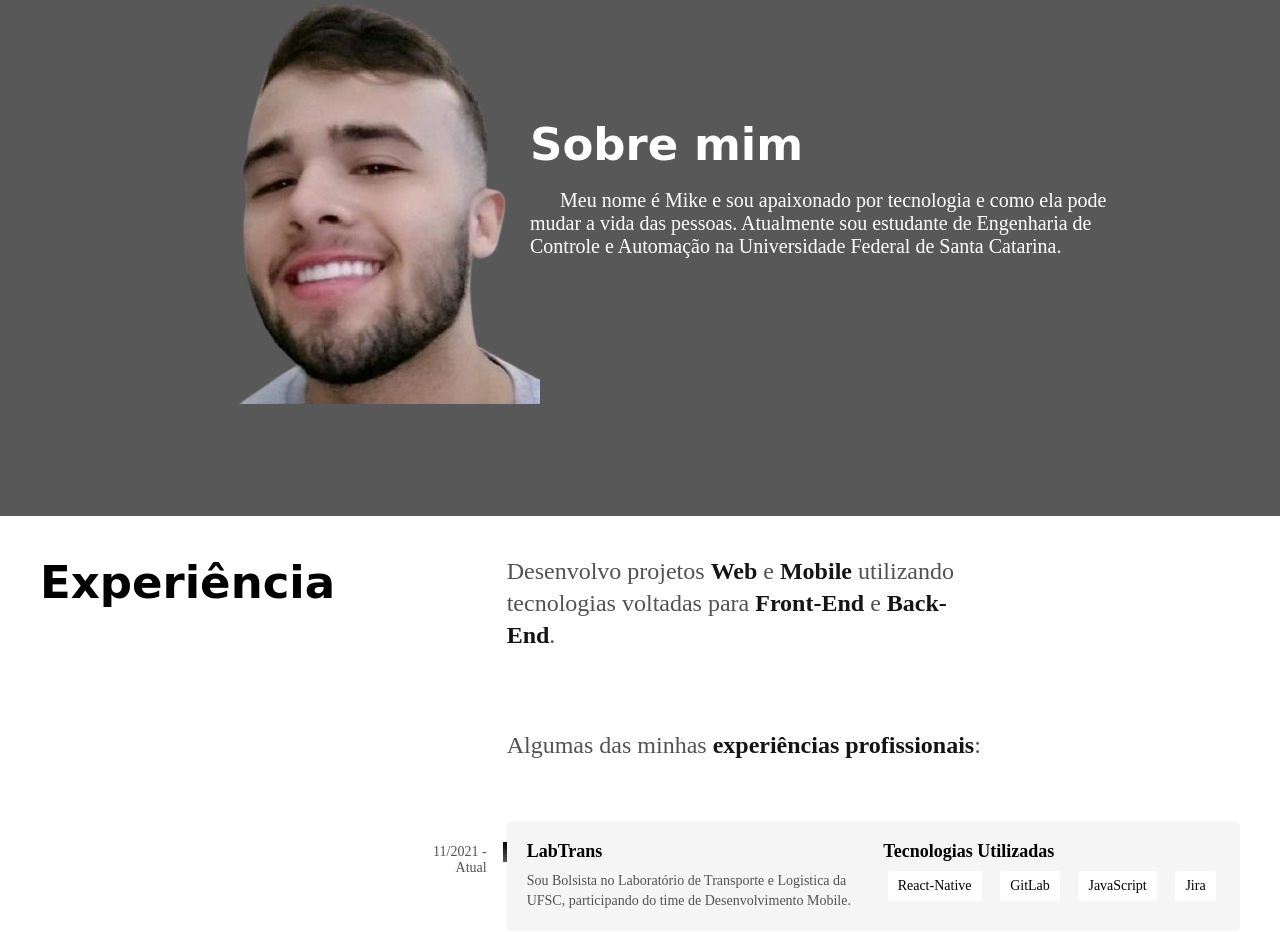
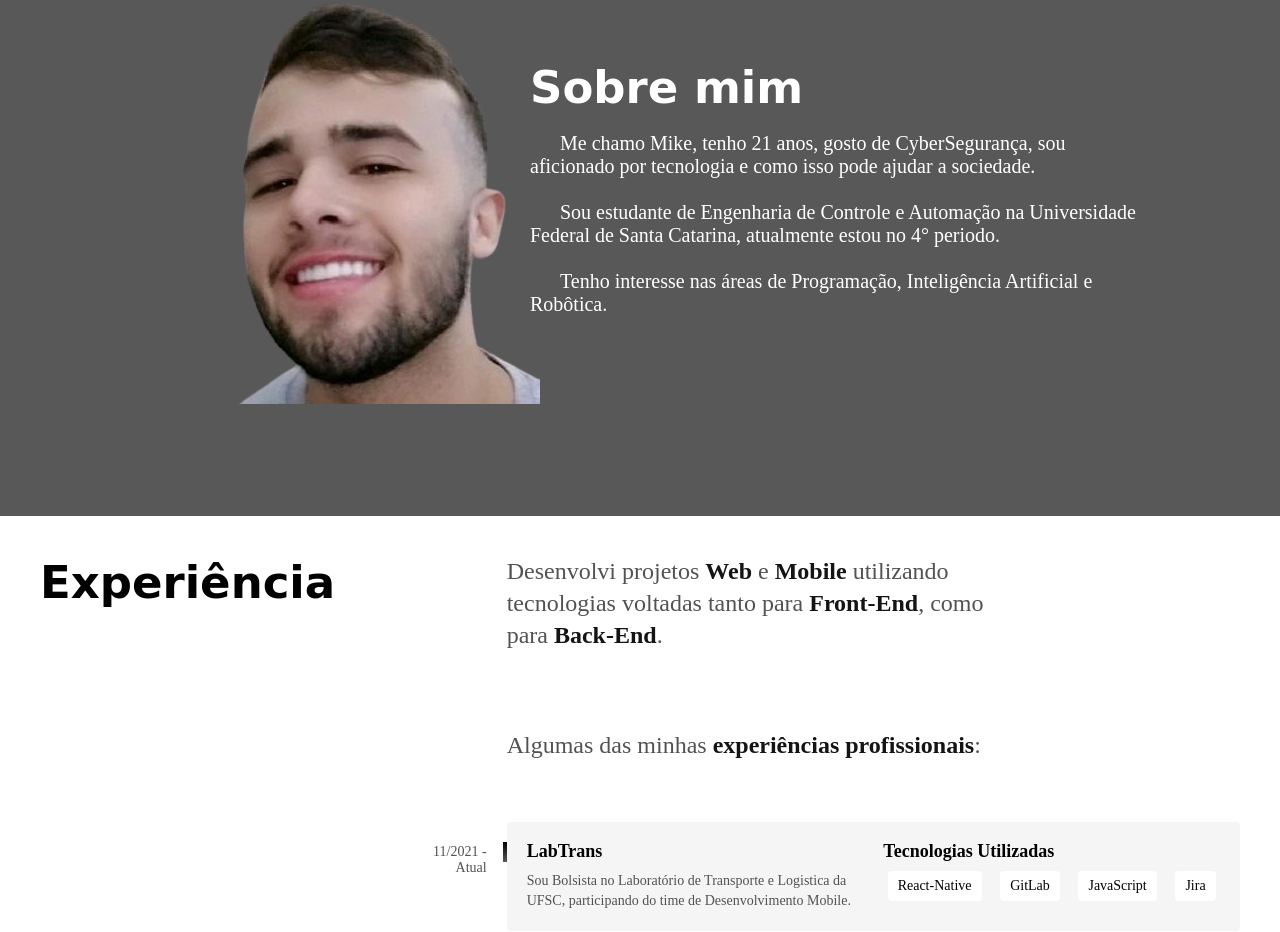
Before and after one commit to mikecuevas/portifolio, a plain HTML site: page index.html in a window 1280 px wide. Shown: the part 940-1872 px from the top of the page. Drawn offline with Linux system fonts and the light colour scheme.

Commit message:
quinto commit

```diff
--- a/index.html
+++ b/index.html
@@ -67,8 +67,13 @@
                 <h2>Sobre mim</h2>
                 <br />
                 <p>
-                  Meu nome é Mike e sou apaixonado por tecnologia e como ela pode mudar a vida das pessoas.
-                  Atualmente sou estudante de Engenharia de Controle e Automação na Universidade Federal de Santa Catarina.
+                  Me chamo Mike, tenho 21 anos, gosto de CyberSegurança, sou aficionado por tecnologia e como isso pode
+                  ajudar a sociedade.</br>
+                  <br>
+                </p><p>Sou estudante de Engenharia de Controle e Automação na Universidade Federal de Santa Catarina, atualmente estou no 4° periodo.
+                  </br>
+                  <br>
+                  </p><p>Tenho interesse nas áreas de Programação, Inteligência Artificial e Robôtica.
                 </p>
               </div>
             </div>
@@ -79,7 +84,7 @@
         <section class="experiencia" id="experiencia" aria-label="Experiência">
           <h2 class="subtitulo">Experiência</h2>
           <div>
-            <p class="experiencia-texto">Desenvolvo projetos <strong>Web</strong> e <strong>Mobile</strong> utilizando tecnologias voltadas para <strong>Front-End</strong> e <strong>Back-End</strong>.</p>
+            <p class="experiencia-texto">Desenvolvi projetos <strong>Web</strong> e <strong>Mobile</strong> utilizando tecnologias voltadas tanto para <strong>Front-End</strong>, como para <strong>Back-End</strong>.</p>
             </br>
             <p class="experiencia-texto">Algumas das minhas <strong>experiências profissionais</strong>:</p>
             <div class="empresa">
```
